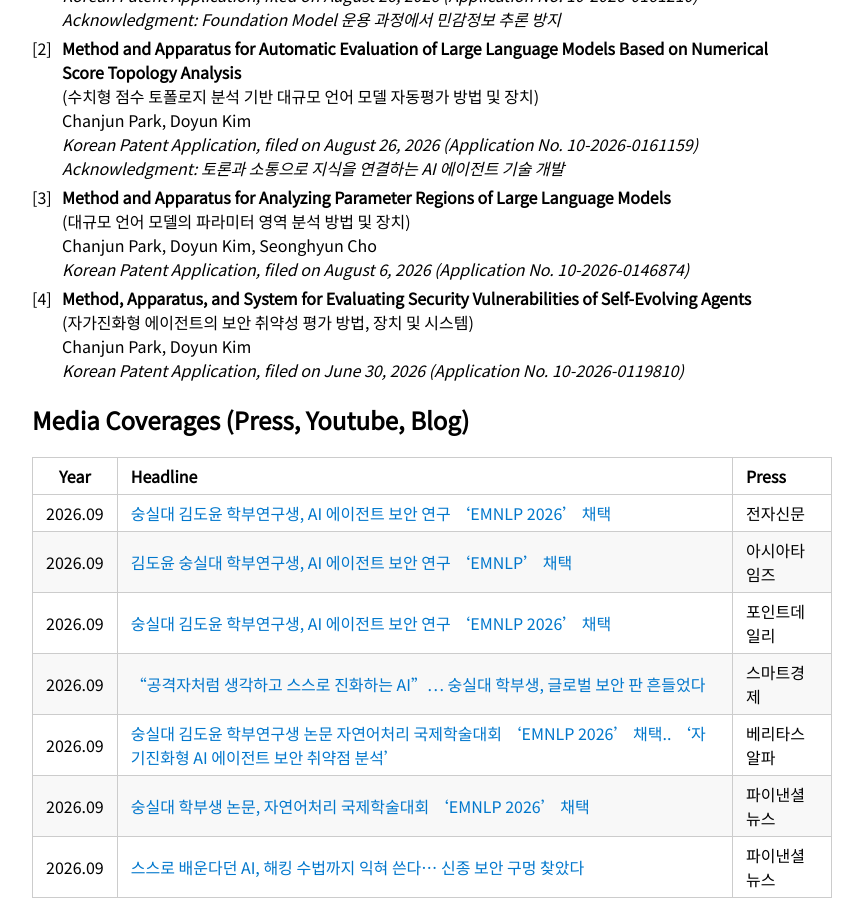
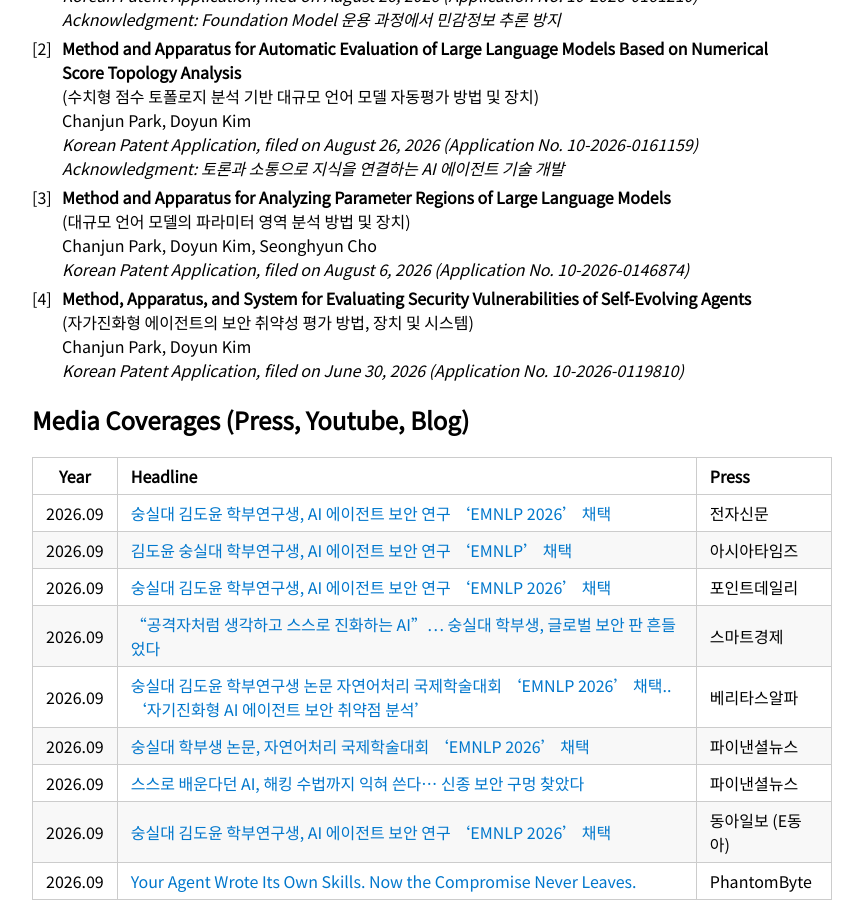
Before and after one commit to Doyun-coding/Doyun-coding.github.io, a Jekyll site: the page built from index.md, in a window 1280 px wide and 900 px high, scrolled down 1106 px. Shown: the whole window, without its empty margins (208-1071 px from the left). Built offline with Jekyll 4.4.1, drawn with Linux system fonts in a browser that asks for light colours; our own code applies the rules of GitHub Pages for plain Markdown files.

Commit message:
Add 2 more media coverage entries (Donga edu, PhantomByte)
Co-Authored-By: Claude Sonnet 5 <noreply@anthropic.com>

```diff
--- a/index.md
+++ b/index.md
@@ -40,3 +40,5 @@ Year | Headline | Press
 2026.09 | [숭실대 김도윤 학부연구생 논문 자연어처리 국제학술대회 'EMNLP 2026' 채택.. '자기진화형 AI 에이전트 보안 취약점 분석'](https://www.veritas-a.com/news/articleView.html?idxno=626076) | 베리타스알파
 2026.09 | [숭실대 학부생 논문, 자연어처리 국제학술대회 'EMNLP 2026' 채택](https://www.fnnews.com/news/202609031847386493) | 파이낸셜뉴스
 2026.09 | [스스로 배운다던 AI, 해킹 수법까지 익혀 쓴다… 신종 보안 구멍 찾았다](https://www.fnnews.com/news/202609031432293949) | 파이낸셜뉴스
+2026.09 | [숭실대 김도윤 학부연구생, AI 에이전트 보안 연구 'EMNLP 2026' 채택](http://edu.donga.com/news/articleView.html?idxno=111575) | 동아일보 (E동아)
+2026.09 | [Your Agent Wrote Its Own Skills. Now the Compromise Never Leaves.](https://articles.phantom-byte.com/your-agent-wrote-its-own-skills-now-the-compromise-never-leaves.html) | PhantomByte
```
